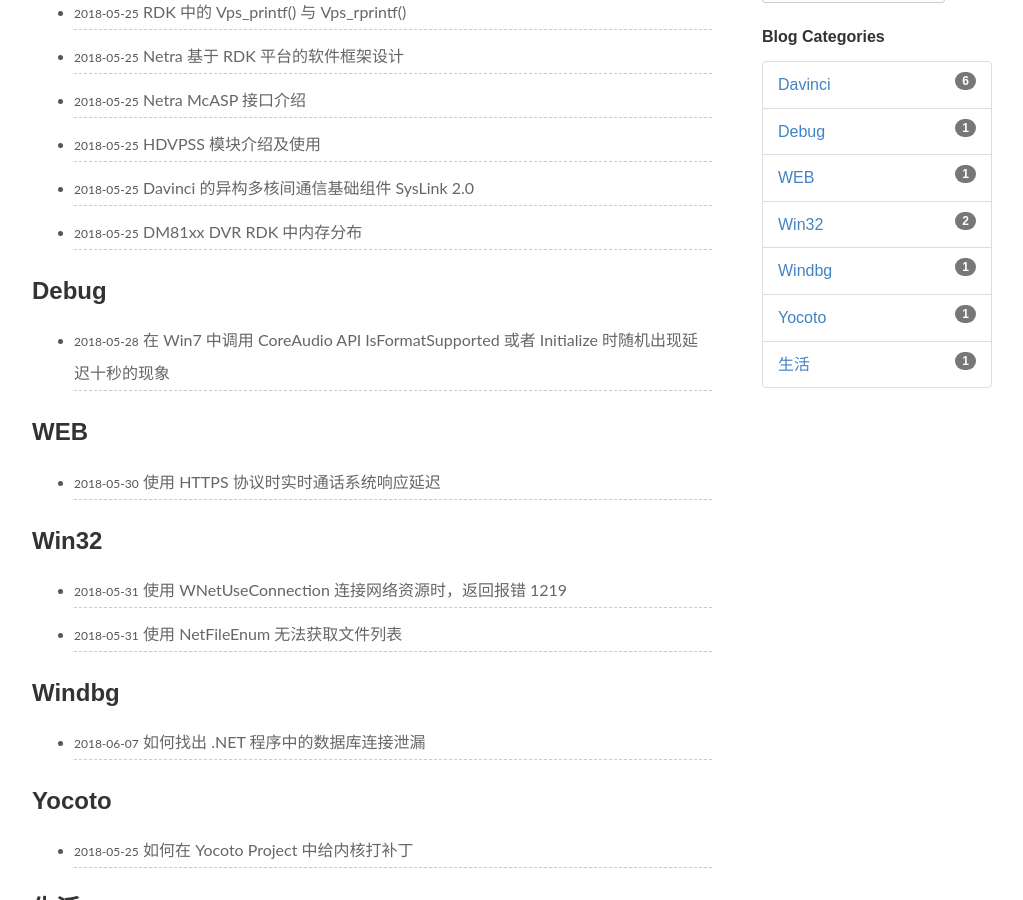
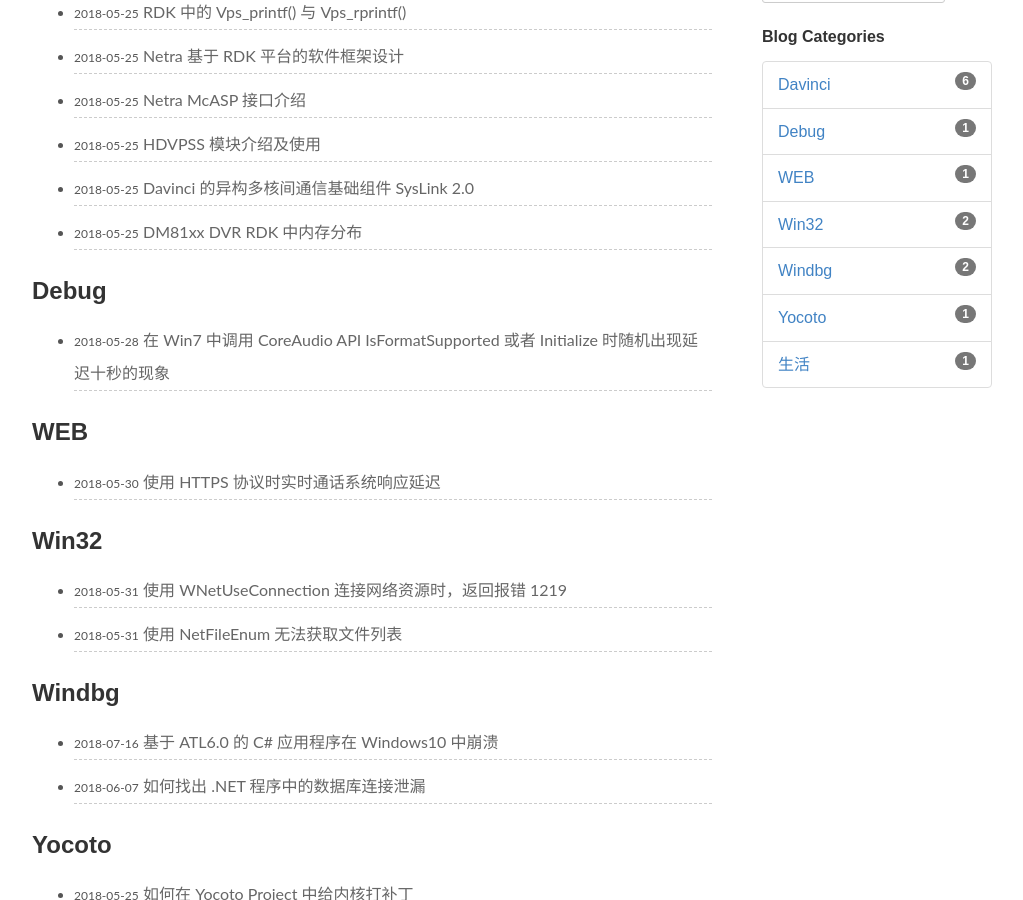
Before and after one commit to crushonme/crushonme.github.io, a Jekyll site: the page built from pages/categories.md, in a window 1280 px wide and 900 px high, scrolled down 273 px. Shown: the whole window, without its empty margins (138-1161 px from the left). Built offline with Jekyll 4.4.1, drawn with Linux system fonts in a browser that asks for light colours; some of the changed lines change nothing that is shown.

Commit message:
Application Crash with Exception Access Violation -- DEP Violation
Signed-off-by: SmartRobin <smartrobin@163.com>

````diff
--- /dev/null
+++ b/_posts/2018-07-16-Application-Crash-With-Exception-0xC0000005.md
@@ -0,0 +1,100 @@
+---
+layout: post
+title: 基于 ATL6.0 的 C# 应用程序在 Windows10 中崩溃
+categories: Windbg
+description: 本文介绍基于 ATL6.0 的 C# 应用程序在 Windows10 中崩溃的原因。
+keywords: Windbg，DEP，ATL
+---
+
+
+
+最近遇到一个基于 ATL6.0 的COM组件被 C# 应用调用后崩溃的问题，主要现象如下：
+
+- C# 应用调用 基于 ATL 6.0 的 COM 组件， 当调用的 API 中包含了创建窗口时，则应用会崩溃；
+- 使用给予 VC6.0 的 C++ 应用调用同样的 API， 应用正常运行；
+- 浏览器中调用该 COM 组件中相同的 API, 应用正常运行；
+- 应用程序崩溃时会记录 Application  Error日志，其中会包含 0xC0000005 和 0xC000041D的异常；
+
+
+
+一般对于这种问题，我们先需要了解异常的含义，然后利用 [WER](https://docs.microsoft.com/zh-cn/windows/desktop/wer/collecting-user-mode-dumps) 或者 [Procdump](https://docs.microsoft.com/en-us/sysinternals/downloads/procdump) 工具抓举 DUMP 分析即可。
+
+- 0xC0000005 表示 Access Violation，即访问违例，一般是由于访问了非法地址 或者被访问的地址不具备读/写/执行等权限；
+- 0xC000041D 表示An unhandled exception was encountered during a user callback，即 callback 在调用过程中出现了异常；
+
+当前的问题从 Application Error 中看应用先出现了 AV 异常，然后接着返回 Callback 调用出现异常，因此解决了 AV，后面一个异常也就解决了。
+
+
+
+在 DUMP 中可以看到有如下的 Callstack：可以看到调用时在 C# 中通过 Invoke 的方式调用 ATL中的 CWindow::Create, 并在 StartWindowProc 中调用了地址 0x784a658 处的指令：
+
+![ATL CRASH CallStack](https://crushonme-1256821258.cos.ap-shanghai.myqcloud.com/ATL_CRASH.png)
+
+查看对应的 Exception 和具体指令, 可以看到此处的异常信息为 AV，具体描述为 "Attempt to execute non-executable address 0784a658"，即尝试执行一个不允许执行的地址 0x0784a658;
+
+![Exception Instruction](https://crushonme-1256821258.cos.ap-shanghai.myqcloud.com/ATL_Exception.png)
+
+查看该地址的保护属性，可以看出该地址对应的保护属性为 PAGE_READWRITE，但奇怪的是此处的确是存在指令；
+
+![](https://crushonme-1256821258.cos.ap-shanghai.myqcloud.com/ATL_Vprot.png)
+
+结合调用栈我们知道此处为创建窗口时初始化窗口消息处理回掉函数, StartWindowProc 在 ATL 中的定义如下，熟悉 ATL 组件窗口机制的，一般都会了解 ATL 中的 thunk 机制，可以参考文章 [Thunk and Its use](https://www.codeproject.com/articles/27908/thunk-and-its-uses), 在 Thunk 机制中我们会动态生成 thunk 部分代码，而在 ATL7.1 之前的版本中，thunk 部分地址会被初始化成 PAGE_READWRITE 的保护模式。[此时对于 C# 应用，默认情况下会生成 IMAGE_DLLCHARACTERISTICS_NX_COMPAT 标记的可执行文件，则会出现 DEP Violation 的问题。](https://blogs.msdn.microsoft.com/ed_maurer/2007/12/13/nxcompat-and-the-c-compiler/)
+
+```c++
+template <class TBase, class TWinTraits>
+LRESULT CALLBACK CWindowImplBaseT< TBase, TWinTraits >::StartWindowProc(
+	_In_ HWND hWnd,
+	_In_ UINT uMsg,
+	_In_ WPARAM wParam,
+	_In_ LPARAM lParam)
+{
+	CWindowImplBaseT< TBase, TWinTraits >* pThis = (CWindowImplBaseT< TBase, TWinTraits >*)_AtlWinModule.ExtractCreateWndData();
+	ATLASSERT(pThis != NULL);
+	if(!pThis)
+	{
+		return 0;
+	}
+	pThis->m_hWnd = hWnd;
+
+	// Initialize the thunk.  This is allocated in CWindowImplBaseT::Create,
+	// so failure is unexpected here.
+
+	pThis->m_thunk.Init(pThis->GetWindowProc(), pThis);
+	WNDPROC pProc = pThis->m_thunk.GetWNDPROC();
+	WNDPROC pOldProc = (WNDPROC)::SetWindowLongPtr(hWnd, GWLP_WNDPROC, (LONG_PTR)pProc);
+#ifdef _DEBUG
+	// check if somebody has subclassed us already since we discard it
+	if(pOldProc != StartWindowProc)
+		ATLTRACE(atlTraceWindowing, 0, _T("Subclassing through a hook discarded.\n"));
+#else
+	(pOldProc);	// avoid unused warning
+#endif
+	return pProc(hWnd, uMsg, wParam, lParam);
+}
+```
+
+
+
+对于该问题，规避方法有以下三种，但最终如果想彻底解决该问题，则需要升级 ATL 组件到更高版本，以便生成 DEP-Aware 的应用：
+
+1. 系统级别禁用 DEP，该方法不推荐，因为禁用全局 DEP，会带来安全隐患；
+2. 应用级别移除 IMAGE_DLLCHARACTERISTICS_NX_COMPAT 标识；
+3. 通过 [SetProcessDEPPolicy](https://docs.microsoft.com/en-us/windows/desktop/api/WinBase/nf-winbase-setprocessdeppolicy) 修改 DEP 策略；
+
+IE 中使用 SetProcessDEPPolicy 方式来提高对ATL的兼容性，详细参考文章 [Understanding DEP and NX](https://blogs.msdn.microsoft.com/ieinternals/2009/10/10/understanding-depnx/ )
+
+
+
+参考文章：
+
+[Data Execution Prevention](https://docs.microsoft.com/en-us/windows/desktop/Memory/data-execution-prevention)
+
+[A detailed description of the Data Execution Prevention (DEP) feature](https://support.microsoft.com/en-us/help/875352/a-detailed-description-of-the-data-execution-prevention-dep-feature-in)
+
+[Psychic debugging: IP on heap](https://blogs.msdn.microsoft.com/oldnewthing/20071114-00/?p=24523)
+
+[In Windows XP, even when DEP is on, it’s still sometimes off](https://blogs.msdn.microsoft.com/oldnewthing/20071116-00/?p=24493)
+
+[NXCOMPAT and the C# compiler](https://blogs.msdn.microsoft.com/ed_maurer/2007/12/13/nxcompat-and-the-c-compiler/)
+
+[To DEP or not to DEP …](https://blogs.technet.microsoft.com/askperf/2008/06/17/to-dep-or-not-to-dep/)
````
Also changed, not shown: _posts/2018-06-07-How-To-Find-Out-SQL-Connection-Leak.md (+2 -1 lines).
